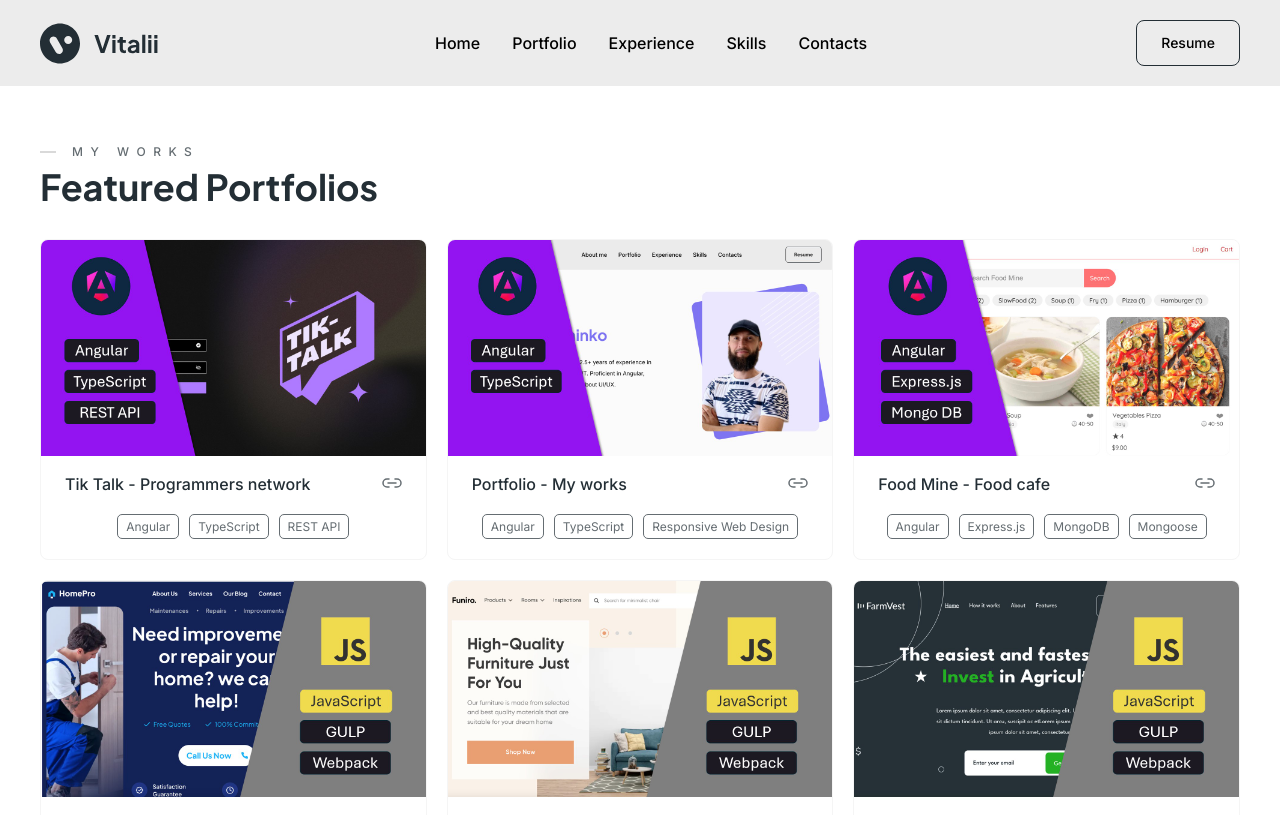
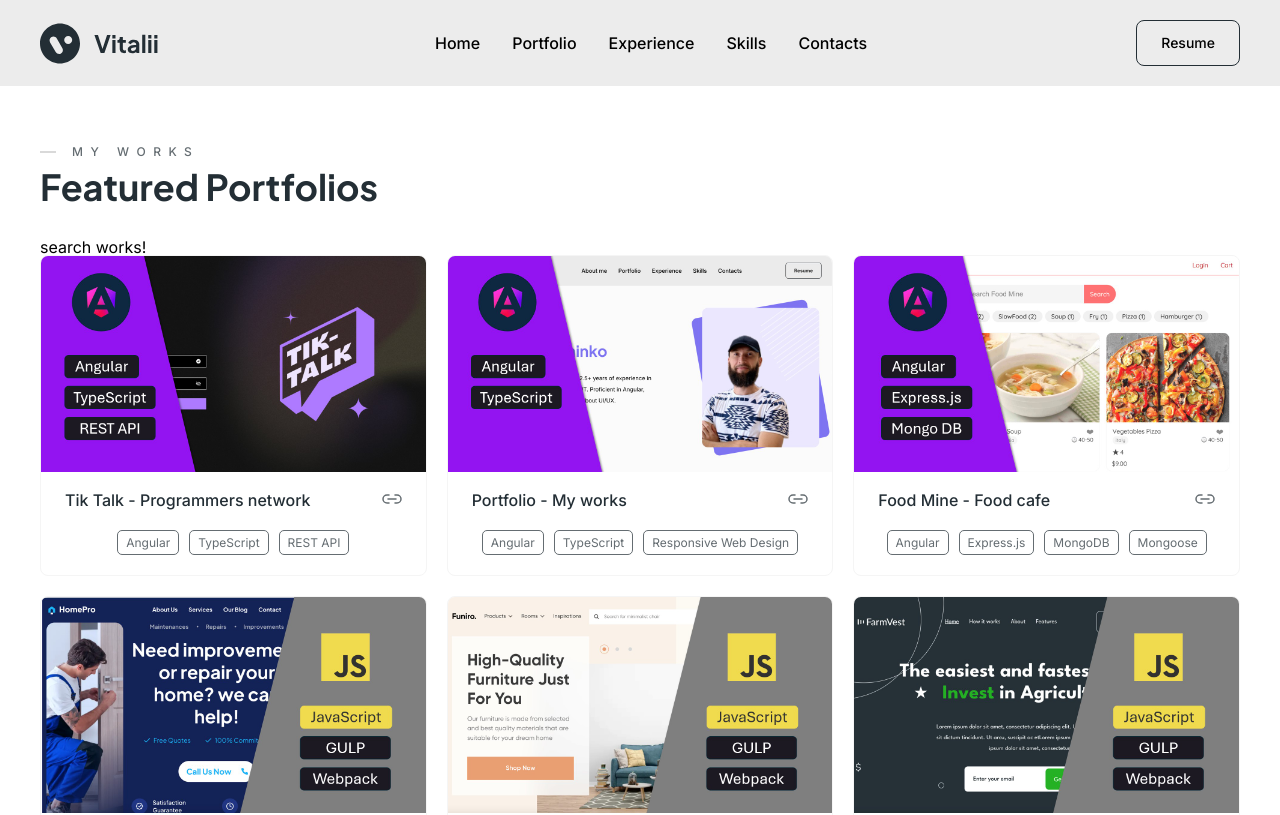
Before and after one commit to VitaliiSoloninko/angular-vitalii-portfolio, an Angular app: page /portfolio in a window 1280 px wide. Shown: the top 815 px of the page. Built offline with nearby package versions, Linux system fonts and the light colour scheme.

Commit message:
10.3	Search projects (Part 2) (search component logic)

```diff
--- a/src/app/pages/home-page/sections/portfolio/items/items.component.html
+++ b/src/app/pages/home-page/sections/portfolio/items/items.component.html
@@ -1,3 +1,5 @@
+<app-search></app-search>
+
 <div class="items">
   <article class="item" *ngFor="let project of projects">
     <a href="{{ project.link }}" class="item__image-ibg">
--- a/src/app/pages/home-page/sections/portfolio/items/items.component.ts
+++ b/src/app/pages/home-page/sections/portfolio/items/items.component.ts
@@ -3,11 +3,12 @@ import { Component } from '@angular/core';
 import { ActivatedRoute, RouterLink } from '@angular/router';
 import { Project } from '../../../../../data/project.interface';
 import { ProjectService } from '../../../../../services/project.service';
+import { SearchComponent } from '../../../../../shared/shared/search/search.component';
 
 @Component({
   selector: 'app-items',
   standalone: true,
-  imports: [NgFor, RouterLink],
+  imports: [NgFor, RouterLink, SearchComponent],
   templateUrl: './items.component.html',
   styleUrl: './items.component.scss',
 })
--- /dev/null
+++ b/src/app/shared/shared/search/search.component.html
@@ -0,0 +1 @@
+<p>search works!</p>
--- /dev/null
+++ b/src/app/shared/shared/search/search.component.ts
@@ -0,0 +1,22 @@
+import { Component } from '@angular/core';
+import { ActivatedRoute, Router } from '@angular/router';
+
+@Component({
+  selector: 'app-search',
+  standalone: true,
+  imports: [],
+  templateUrl: './search.component.html',
+  styleUrl: './search.component.scss',
+})
+export class SearchComponent {
+  searchTerm = '';
+  constructor(activatedRoute: ActivatedRoute, private router: Router) {
+    activatedRoute.params.subscribe((params) => {
+      if (params.searchTerm) this.searchTerm = params.searchTerm;
+    });
+  }
+
+  search(term: string): void {
+    if (term) this.router.navigateByUrl('/search/' + term);
+  }
+}
```
Also changed, not shown: src/app/shared/shared/search/search.component.scss (added).
